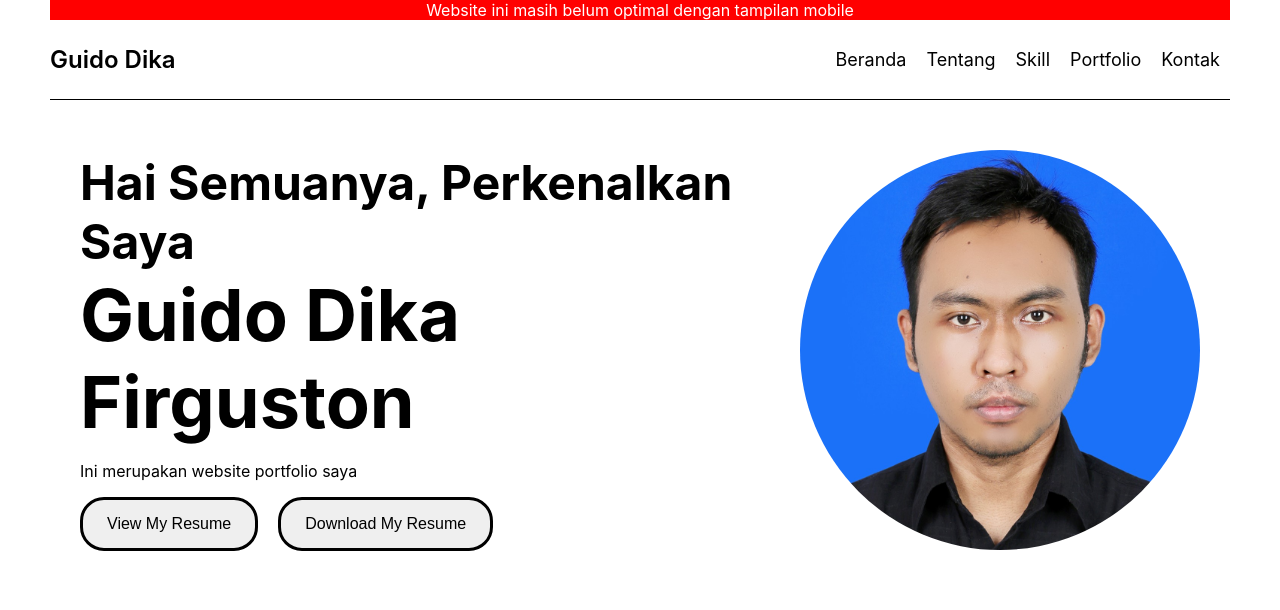
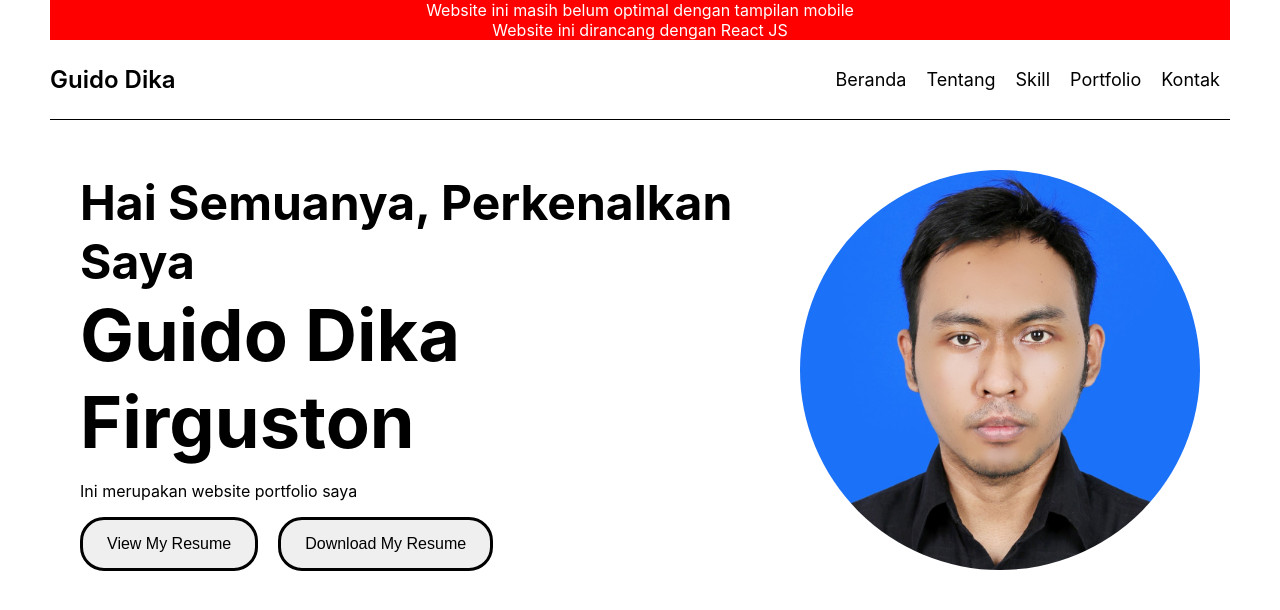
Before and after one commit to guidodika/reactjs-portfolio, a React (Create React App) app: page / in a window 1280 px wide. Shown: the top 610 px of the page. Built offline with nearby package versions, Linux system fonts and the light colour scheme.

Commit message:
add information web

```diff
--- a/src/App.js
+++ b/src/App.js
@@ -20,6 +20,9 @@ function App() {
     <div className="app">
       <div className="warning-message">
         Website ini masih belum optimal dengan tampilan mobile
+      </div>
+      <div className="warning-message">
+        Website ini dirancang dengan React JS
       </div>
       <div className="container-nav">
         <p className="brand">Guido Dika</p>
```
